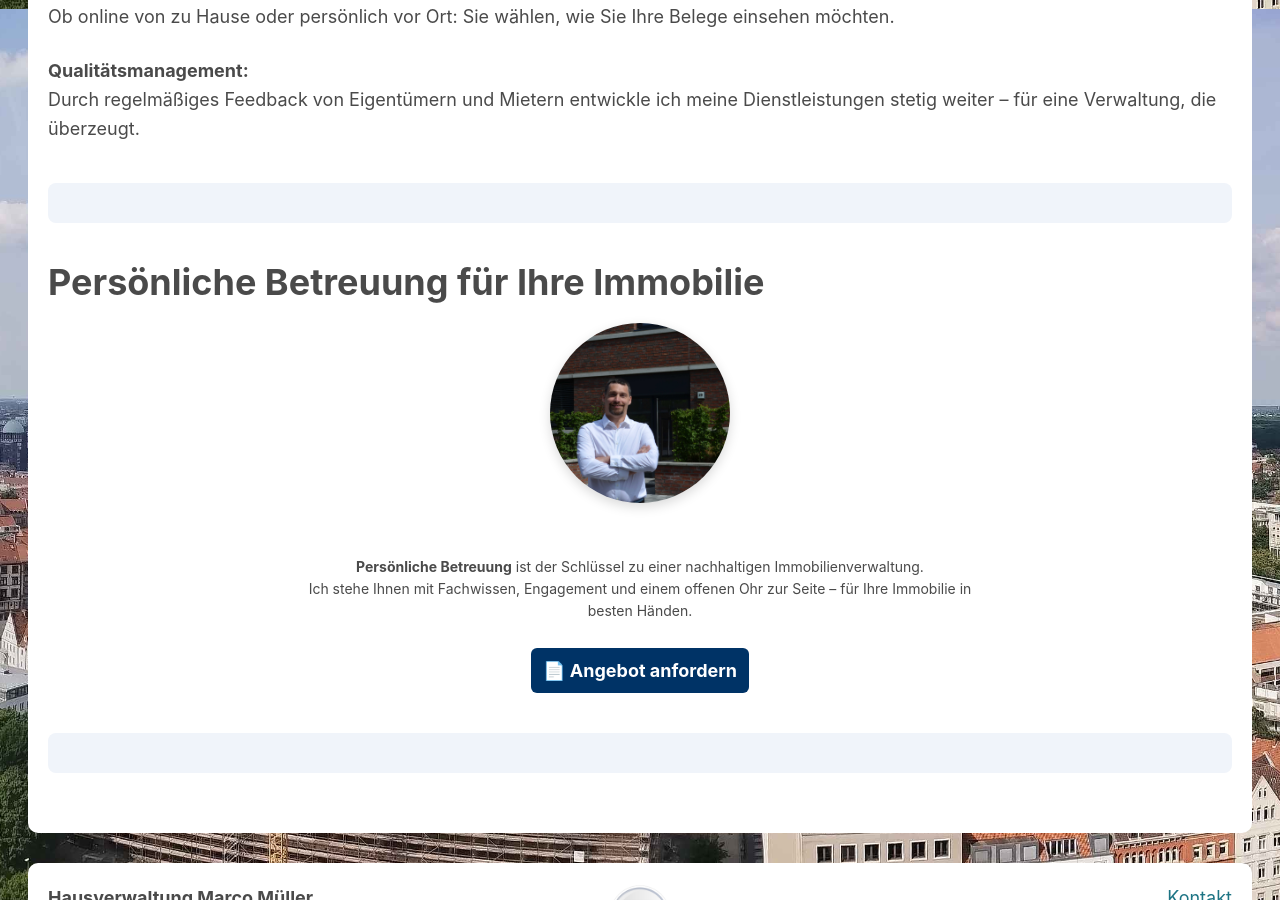
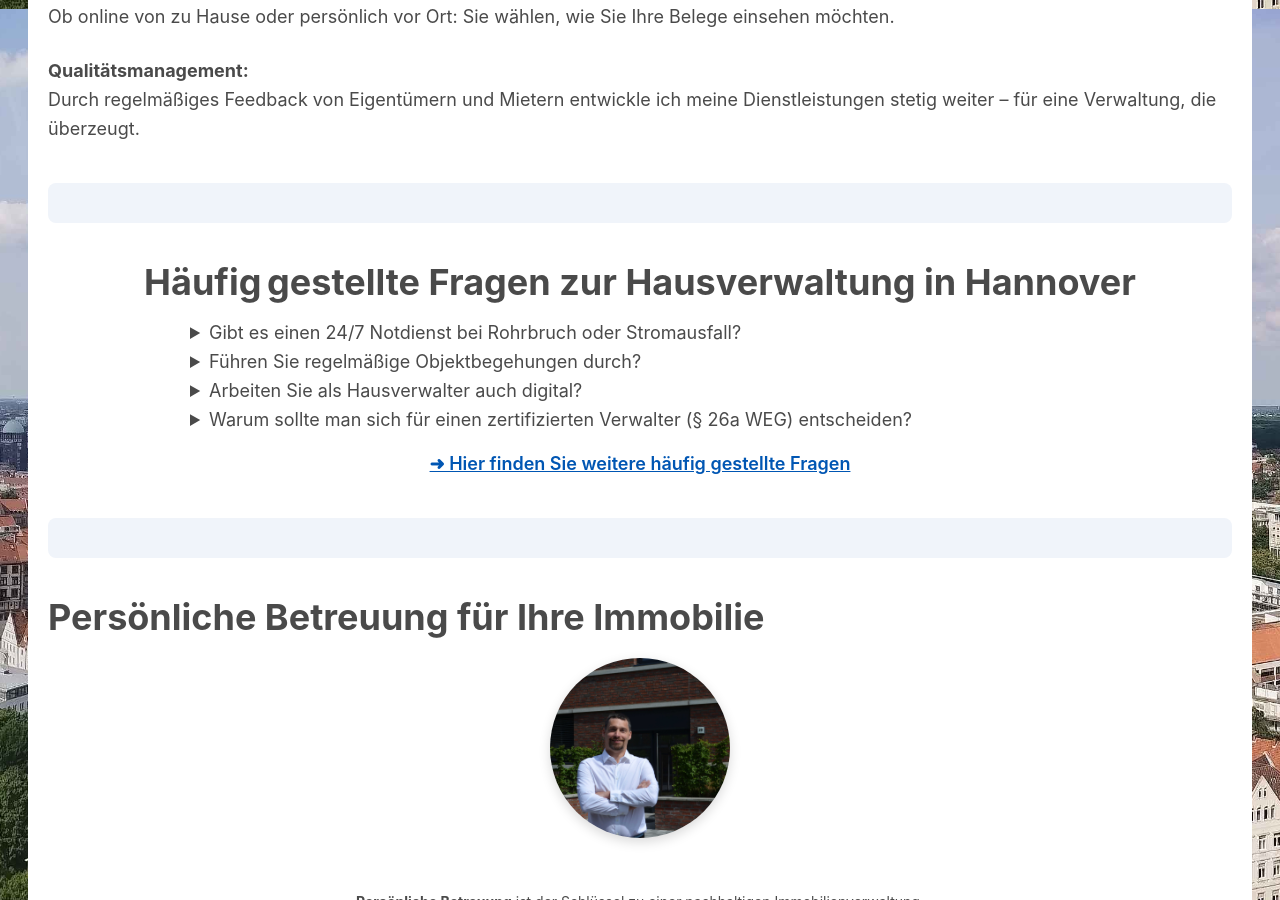
Before and after one commit to marek22k/hausverwaltung, a Jekyll site: the page built from index.md, in a window 1280 px wide and 900 px high, scrolled down 6291 px. Built offline with Jekyll 4.4.1, drawn with Linux system fonts in a browser that asks for light colours.

Commit message:
Update index.md

```diff
--- a/index.md
+++ b/index.md
@@ -455,6 +455,85 @@ Durch regelmäßiges Feedback von Eigentümern und Mietern entwickle ich meine D
 
 <div style="height: 40px; background: #f0f4fa; border-radius: 8px; margin: 4rem 0;"></div>
 
+<!-- ===================  FAQ  =================== -->
+<h2 id="faq" style="text-align:center;margin-top:3rem;">
+  Häufig gestellte Fragen zur Hausverwaltung in Hannover
+</h2>
+
+<div class="faq-section" style="max-width:900px;margin:0 auto;">
+
+  <details>
+    <summary>Gibt es einen 24/7&nbsp;Notdienst bei Rohrbruch oder Stromausfall?</summary>
+    <p>Ja – bei akuten technischen Störungen, egal ob Rohrbruch, Heizungsausfall
+       oder kompletter Stromausfall, erreichen Sie mich und mein Team rund um
+       die Uhr über unsere zentrale Notdienstnummer. So ist schnelle Hilfe
+       garantiert und Folgeschäden werden minimiert.</p>
+  </details>
+
+  <details>
+    <summary>Führen Sie regelmäßige Objektbegehungen durch?</summary>
+    <p>Mindestens einmal pro Jahr, bei Bedarf aber häufiger,
+       begutachte ich jede Liegenschaft persönlich. Dabei werden
+       alle Bauteile fotografisch dokumentiert, Instandhaltungs­maßnahmen
+       geplant und im Anschluss mit Beirat und Eigentümern abgestimmt –
+       für einen langfristigen Werterhalt Ihrer Immobilie.</p>
+  </details>
+
+  <details>
+    <summary>Arbeiten Sie als Hausverwalter auch digital?</summary>
+    <p>Absolut. Eigentümer und Mieter erhalten über ein
+       verschlüsseltes Online‑Portal 24/7 Zugriff auf Belege,
+       Abrechnungen und Versammlungs­protokolle. Automatisierte
+       Buchhaltung und papierlose Prozesse sorgen für Transparenz,
+       Tempo und Nachhaltigkeit.</p>
+  </details>
+
+  <details>
+    <summary>Warum sollte man sich für einen zertifizierten Verwalter (§&nbsp;26a WEG) entscheiden?</summary>
+    <p>Als zertifizierter Verwalter erfülle ich alle gesetzlichen
+       Anforderungen, bilde mich regelmäßig weiter und garantiere Ihnen
+       eine rechtssichere, professionelle Verwaltung. Das schafft
+       Vertrauen und erleichtert wichtige Beschlussfassungen in Ihrer
+       Eigentümergemeinschaft.</p>
+  </details>
+
+</div>
+
+<!-- FAQPage‑Schema zur SEO‑Aufwertung -->
+<script type="application/ld+json">
+{
+ "@context": "https://schema.org",
+ "@type": "FAQPage",
+ "mainEntity": [
+  { "@type":"Question",
+    "name":"Gibt es einen 24/7 Notdienst bei Rohrbruch oder Stromausfall?",
+    "acceptedAnswer":{"@type":"Answer",
+      "text":"Ja – bei akuten technischen Störungen erreichen Sie uns rund um die Uhr über unsere zentrale Notdienstnummer."}},
+  { "@type":"Question",
+    "name":"Führen Sie regelmäßige Objektbegehungen durch?",
+    "acceptedAnswer":{"@type":"Answer",
+      "text":"Mindestens einmal jährlich begutachten wir jede Liegenschaft persönlich und halten alle Ergebnisse nachvollziehbar fest."}},
+  { "@type":"Question",
+    "name":"Arbeiten Sie als Hausverwalter auch digital?",
+    "acceptedAnswer":{"@type":"Answer",
+      "text":"Ja, mit einem sicheren Online‑Portal für Belege, Abrechnungen und transparente Kommunikation."}},
+  { "@type":"Question",
+    "name":"Warum sollte man sich für einen zertifizierten Verwalter entscheiden?",
+    "acceptedAnswer":{"@type":"Answer",
+      "text":"Ein zertifizierter Verwalter garantiert gesetzeskonforme, professionelle Verwaltung und kontinuierliche Weiterbildung."}}
+ ]
+}
+</script>
+<!-- ===================  /FAQ  =================== -->
+
+<p style="text-align:center; margin-top:1.5rem;">
+  <a href="/faq/" style="color:#0056b3; text-decoration:underline; font-weight:600;">
+    ➜ Hier finden Sie weitere häufig gestellte Fragen
+  </a>
+</p>
+
+<div style="height: 40px; background: #f0f4fa; border-radius: 8px; margin: 4rem 0;"></div>
+
 ## Persönliche Betreuung für Ihre Immobilie
 
 <div style="text-align: center; margin-top: 2rem;">
```
